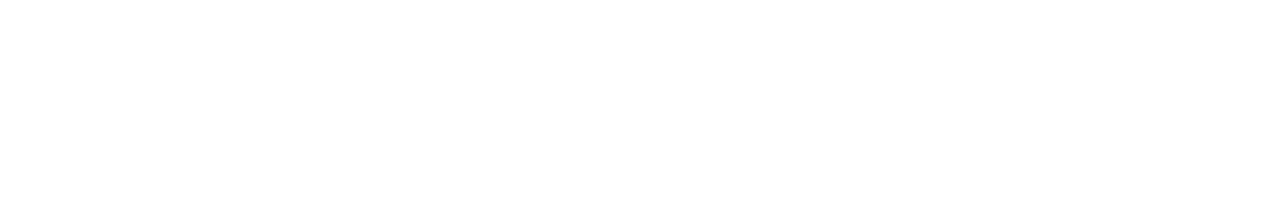
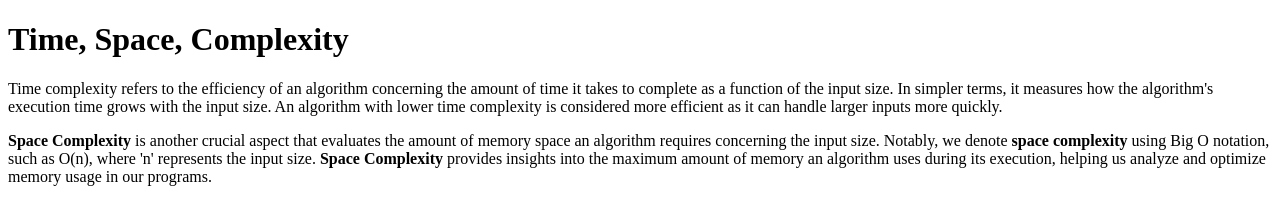
Before and after one commit to acciojob/time-and-space-complexity-koudee, a website: page main.html in a window 1280 px wide. Drawn offline with Linux system fonts and the light colour scheme.

Commit message:
created a submission

```diff
--- a/main.html
+++ b/main.html
@@ -7,7 +7,11 @@
 </head>
 
 <body>
-	<!-- the entire body must be written by student -->
+	<h1>Time, Space, Complexity</h1>
+
+<p>Time complexity refers to the efficiency of an algorithm concerning the amount of time it takes to complete as a function of the input size. In simpler terms, it measures how the algorithm's execution time grows with the input size. An algorithm with lower time complexity is considered more efficient as it can handle larger inputs more quickly.</p>
+
+<p><b>Space Complexity</b> is another crucial aspect that evaluates the amount of memory space an algorithm requires concerning the input size. Notably, we denote <b>space complexity</b> using Big O notation, such as O(n), where 'n' represents the input size. <b>Space Complexity</b> provides insights into the maximum amount of memory an algorithm uses during its execution, helping us analyze and optimize memory usage in our programs.</p>
     <script type="text/javascript" src="./script.js">
 </script>
 
```
